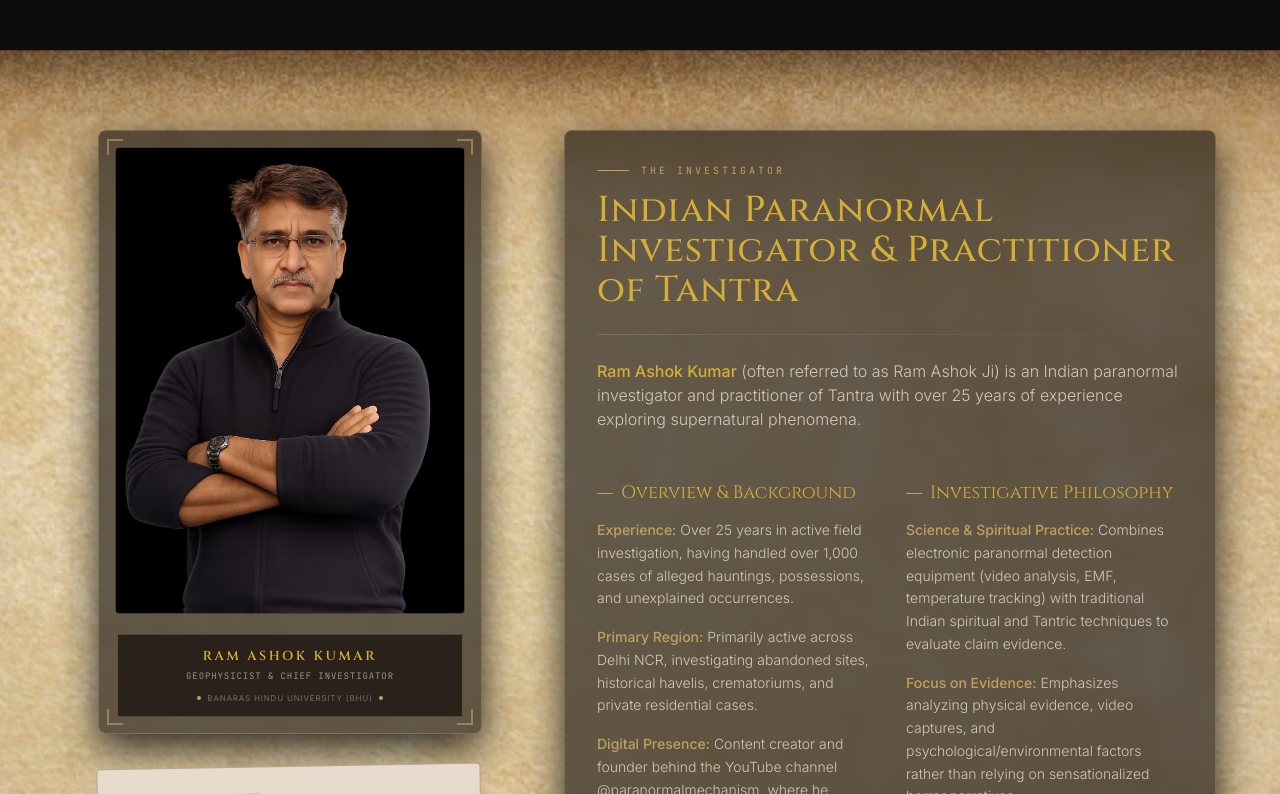
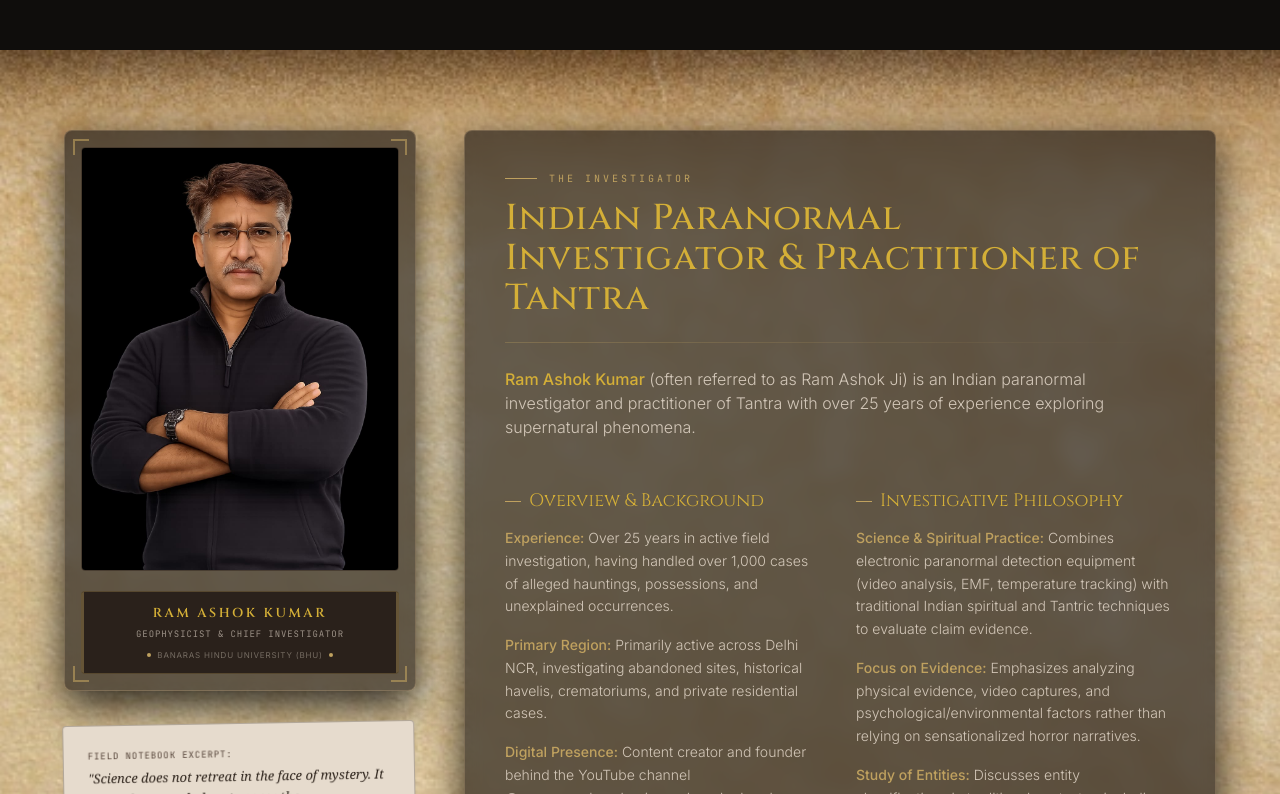
Before and after one commit to NightRishi106/R.A.K, a React (Vite) app: page / in a window 1280 px wide. Shown: the part 1406-2200 px from the top of the page. Built offline with nearby package versions, Linux system fonts and the light colour scheme; a web font is replaced by a local one.

Commit message:
style: update quick info layout and adjust about section grid
Refactor the info grid for a cleaner presentation and update the About section layout grid to optimize spacing and column proportions.

```diff
--- a/src/App.tsx
+++ b/src/App.tsx
@@ -191,22 +191,14 @@ export default function App() {
           </p>
 
           {/* Quick Info Grid */}
-          <div className="grid grid-cols-2 sm:grid-cols-4 gap-8 w-full max-w-4xl mt-10 pt-10 border-t border-bronze-dark/40 text-left font-mono text-[10px] md:text-xs text-ancient-beige/70 uppercase tracking-wider">
+          <div className="flex flex-row justify-center items-center gap-16 md:gap-24 w-full max-w-4xl mt-10 pt-10 border-t border-bronze-dark/40 text-center font-mono text-[10px] md:text-xs text-ancient-beige/70 uppercase tracking-wider">
             <div>
               <span className="block text-gold-faded/90 font-semibold mb-2">Directorate</span>
-              <span>Ram Ashok Kumar, M.Sc.</span>
+              <span>Ram Ashok Kumar</span>
             </div>
             <div>
               <span className="block text-gold-faded/90 font-semibold mb-2">Affiliation</span>
-              <span>CAGS Geophysics, Est. 1999</span>
-            </div>
-            <div>
-              <span className="block text-gold-faded/90 font-semibold mb-2">Core Station</span>
-              <span>Varanasi Laboratory</span>
-            </div>
-            <div>
-              <span className="block text-gold-faded/90 font-semibold mb-2">Registry Code</span>
-              <span>IN-ANM-25-LOGS</span>
+              <span>Society of Psychical Research</span>
             </div>
           </div>
 
--- a/src/components/AboutSection.tsx
+++ b/src/components/AboutSection.tsx
@@ -15,11 +15,11 @@ export default function AboutSection() {
         }}
       />
 
-      <div className="max-w-6xl mx-auto relative z-10">
-        <div className="grid grid-cols-1 lg:grid-cols-12 gap-12 items-start">
+      <div className="w-full max-w-[95vw] 2xl:max-w-[1600px] mx-auto relative z-10">
+        <div className="grid grid-cols-1 lg:grid-cols-12 gap-8 lg:gap-12 items-start">
 
           {/* Left Column: Portrait & Plaque (4 cols on lg) */}
-          <div className="lg:col-span-5 flex flex-col items-center">
+          <div className="lg:col-span-4 flex flex-col items-center">
 
             {/* Antique Framed Photo of Ram Ashok Kumar */}
             <div className="relative p-4 bg-ancient-dark/60 backdrop-blur-sm border border-bronze-light/30 rounded-lg shadow-[0_15px_40px_rgba(0,0,0,0.8)] max-w-sm w-full">
@@ -69,8 +69,8 @@ export default function AboutSection() {
 
           </div>
 
-          {/* Right Column: Biography & Details (7 cols on lg) */}
-          <div className="lg:col-span-7 flex flex-col justify-center bg-ancient-dark/60 backdrop-blur-sm border border-bronze-light/30 rounded-lg p-8 shadow-[0_15px_40px_rgba(0,0,0,0.8)]">
+          {/* Right Column: Biography & Details (8 cols on lg) */}
+          <div className="lg:col-span-8 flex flex-col justify-center bg-ancient-dark/60 backdrop-blur-sm border border-bronze-light/30 rounded-lg p-6 lg:p-10 shadow-[0_15px_40px_rgba(0,0,0,0.8)]">
 
             {/* Header */}
             <div className="flex items-center gap-3 mb-3">
```
